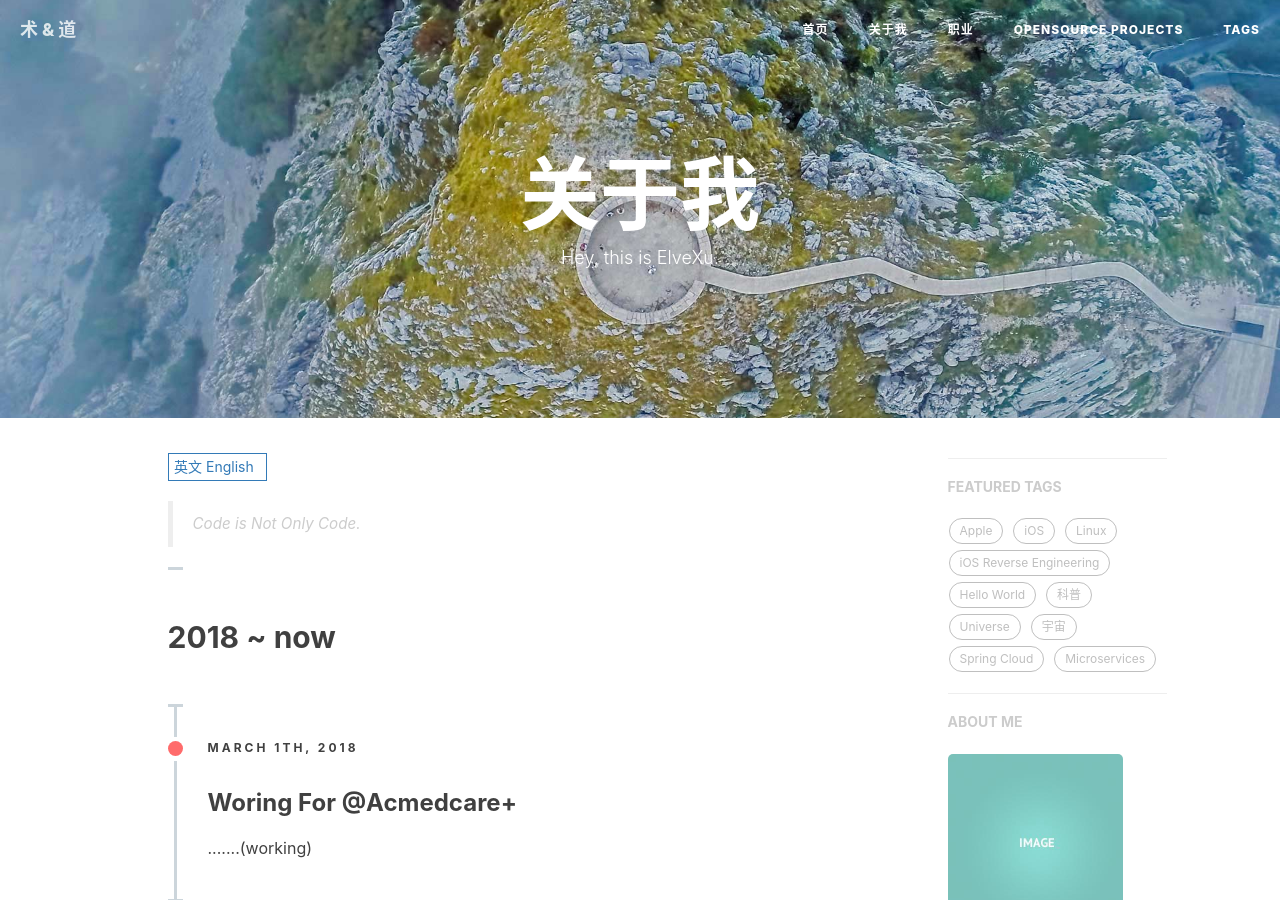
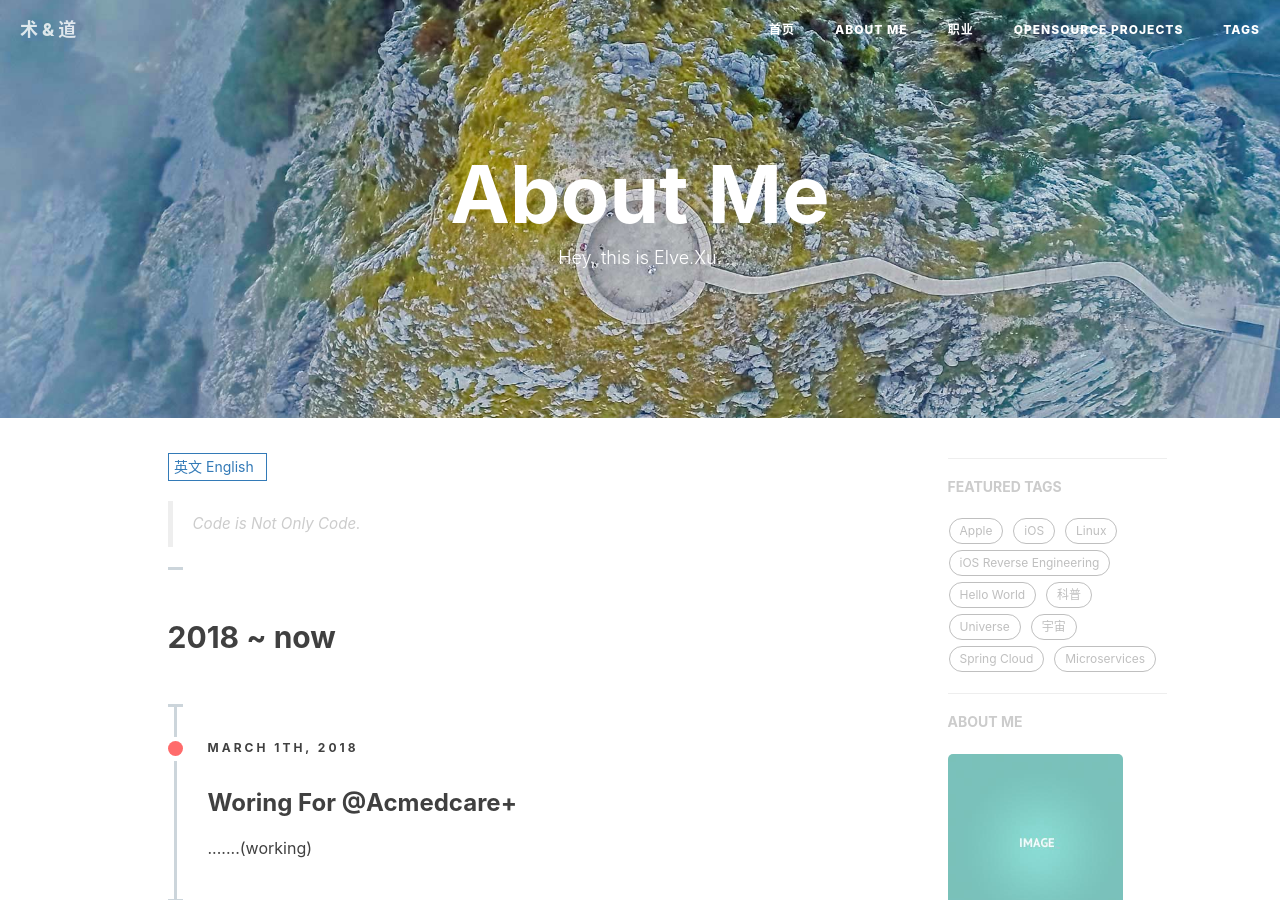
Before and after one commit to misselvexu/misselvexu.github.io, a Jekyll site: the page built from about.html, in a window 1280 px wide and 900 px high. Built offline with Jekyll 4.4.1, drawn with Linux system fonts in a browser that asks for light colours; nearby versions of some CDN libraries; comment, search, counter and statistics services are not loaded.

Commit message:
Update about.html

```diff
--- a/about.html
+++ b/about.html
@@ -1,7 +1,7 @@
 ---
 layout: page
-title: 关于我
-description: "Hey, this is ElveXu."
+title: About Me
+description: "Hey, this is Elve.Xu."
 header-img: "img/about-bg.jpg"
 ---
 
```
